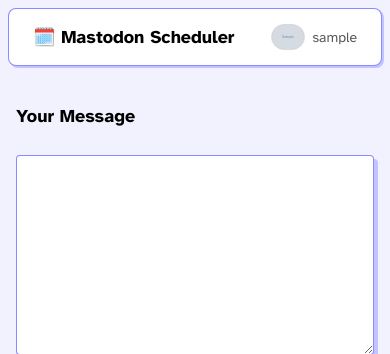
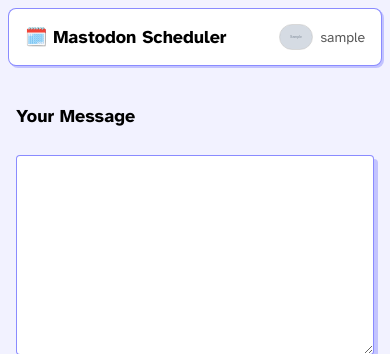
Before and after one commit to scidsg/mastodon-scheduler, a Flask app: template templates/index.html in a window 390 px wide. Shown: the top 354 px of the page. Run offline with Flask 3, Linux system fonts and the light colour scheme; the template is opened without the code that fills it: most values are stand-ins (such as "Sample title", 1, 10 or a date in 2020); grey boxes marked "Sample" are stand-in pictures.

Commit message:
Update style.css

```diff
--- a/static/style.css
+++ b/static/style.css
@@ -236,6 +236,10 @@ h2 {
         padding: 0 1rem;
     }
 
+    header {
+        padding: 1rem;
+    }
+
     .scheduled-posts,
     .publisher {
         height: initial;
```
